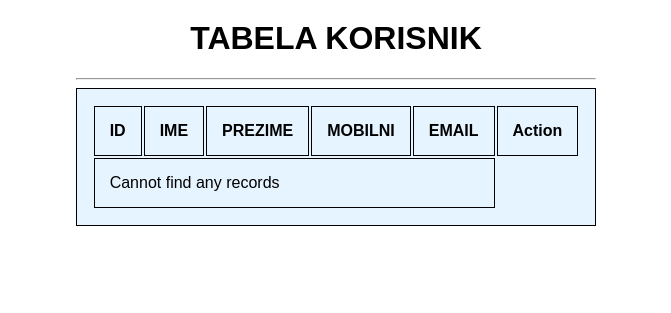
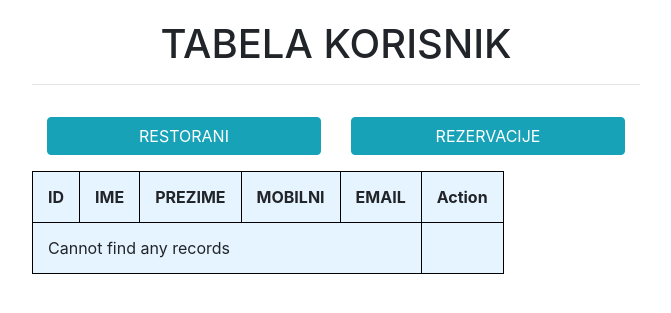
Before and after one commit to ratspeaker/Dingo, a PHP site: page /admin/korisnik.php in a window 1280 px wide. Shown: the top 313 px of the page, without its empty margins (304-975 px from the left). Run offline with PHP 8.4, Linux system fonts and the light colour scheme; data that the repository does not hold is empty.

Commit message:
da se ne bi ponovo logovalo postavljeni su dugmici koji omogucavaju setnju kroz tabele

```diff
--- a/admin/korisnik.php
+++ b/admin/korisnik.php
@@ -10,6 +10,20 @@ $records = selectKorisnik($db);
 	<head>
     <meta charset="utf-8"/>
     <link rel="stylesheet" type="text/css" href="style.css">
+    <link rel="stylesheet" href="https://maxcdn.bootstrapcdn.com/bootstrap/4.5.0/css/bootstrap.min.css">
+    <script src="https://ajax.googleapis.com/ajax/libs/jquery/3.5.1/jquery.min.js"></script>
+    <script src="https://cdnjs.cloudflare.com/ajax/libs/popper.js/1.16.0/umd/popper.min.js"></script>
+    <script src="https://maxcdn.bootstrapcdn.com/bootstrap/4.5.0/js/bootstrap.min.js"></script>
+
+
+    <link rel="apple-touch-icon" sizes="180x180" href="../slike/Dingo-apple-touch-icon.png">
+    <link rel="icon" type="image/png" sizes="32x32" href="../slike/Dingo-32x32.png">
+    <link rel="icon" type="image/png" sizes="16x16" href="../slike/Dingo-16x16.png">
+    <link rel="manifest" href="/site.webmanifest">
+    <link rel="mask-icon" href="/safari-pinned-tab.svg" color="#5bbad5">
+    <meta name="msapplication-TileColor" content="#da532c">
+    <meta name="theme-color" content="#ffffff">
+
 		<title> KORISNIK </title>
     </head>
    	<body>
@@ -49,5 +63,17 @@ $records = selectKorisnik($db);
 
                     <?php endif ?>
                 </tbody>
+
+                <div class="container">
+                  <div class="row">
+                      <div class="col-6">
+                        <a href="restoran.php"><input class="btn btn-info" value="RESTORANI"></a>
+                      </div>
+                      <div class="col-6">
+                        <a href="rezervacija.php"><input class="btn btn-info" value="REZERVACIJE"></a>
+                      </div>
+
+                  </div>
+                </div>
     </body>
 </html>
```
